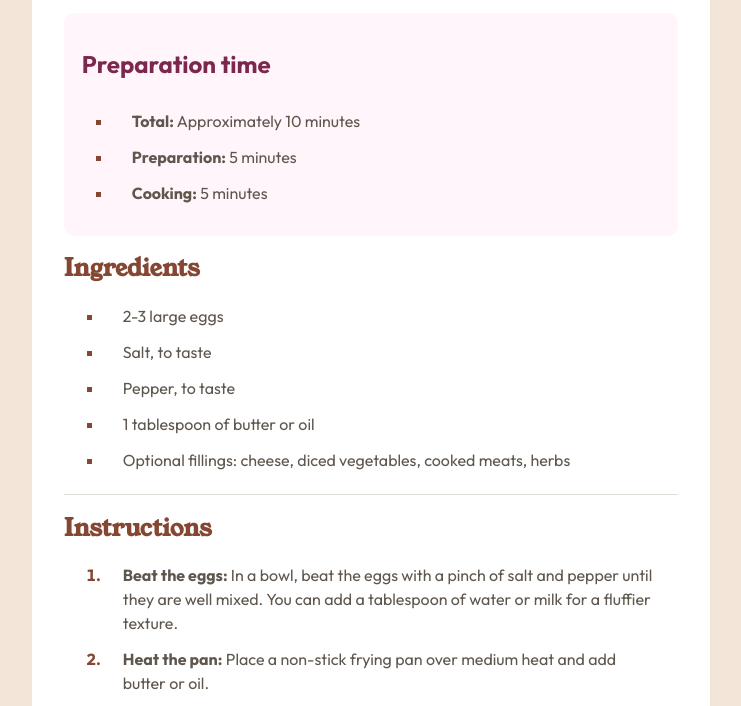
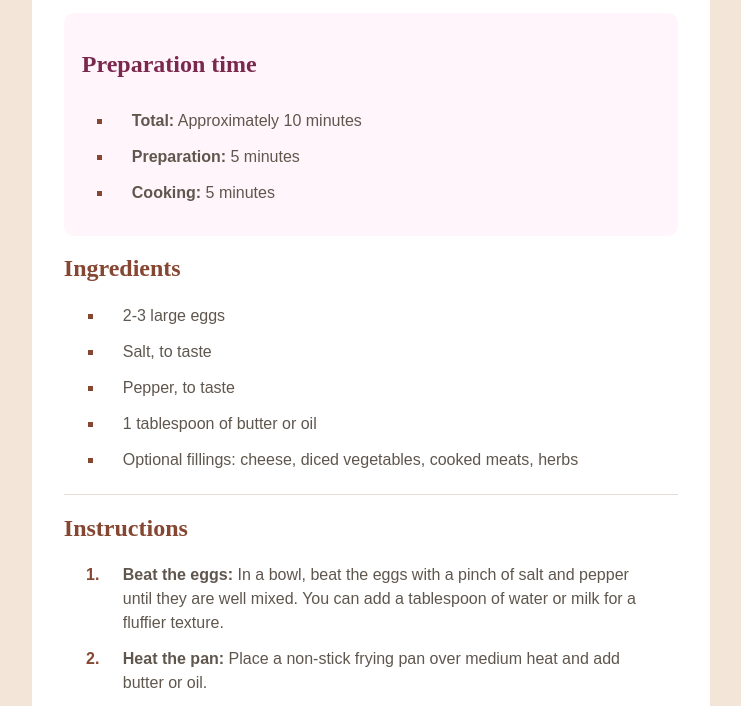
Before and after one commit to nemoanderson/recipe-page-main-project, a plain HTML site: page index.html in a window 1280 px wide. Shown: the part 604-1310 px from the top of the page, without its empty margins (269-1010 px from the left). Drawn offline with Linux system fonts and the light colour scheme.

Commit message:
:rocket: speeding up things - :racehorse: change fonts to local hosting.

```diff
--- a/style.css
+++ b/style.css
@@ -12,7 +12,33 @@
     --Rose-800: hsl(332, 51%, 32%);
     --Rose-50: hsl(330, 100%, 98%);
 }
+ @font-face {
+    font-family: "Young Serif";
+    src: url(assets/fonts/young-serif/YoungSerif-Regular.ttf) format('ttf');
+    font-style: normal;
+    font-weight: 400;
+ }
 
+ @font-face {
+    font-family: "Outfit";
+    src: url(assets/fonts/outfit/static/Outfit-Regular.ttf) format('ttf');
+    font-style: normal;
+    font-weight: 400;
+ }
+
+ @font-face {
+    font-family: "Outfit";
+    src: url(assets/fonts/outfit/static/Outfit-SemiBold.ttf) format('ttf');
+    font-style: normal;
+    font-weight: 600;
+ }
+
+ @font-face {
+    font-family: "Outfit";
+    src: url(assets/fonts/outfit/static/Outfit-Bold.ttf) format('ttf');
+    font-style: normal;
+    font-weight: 700;
+ }
 
 img {
     max-width: 100%;
```
Also changed, not shown: index.html (+3 -1 lines).
